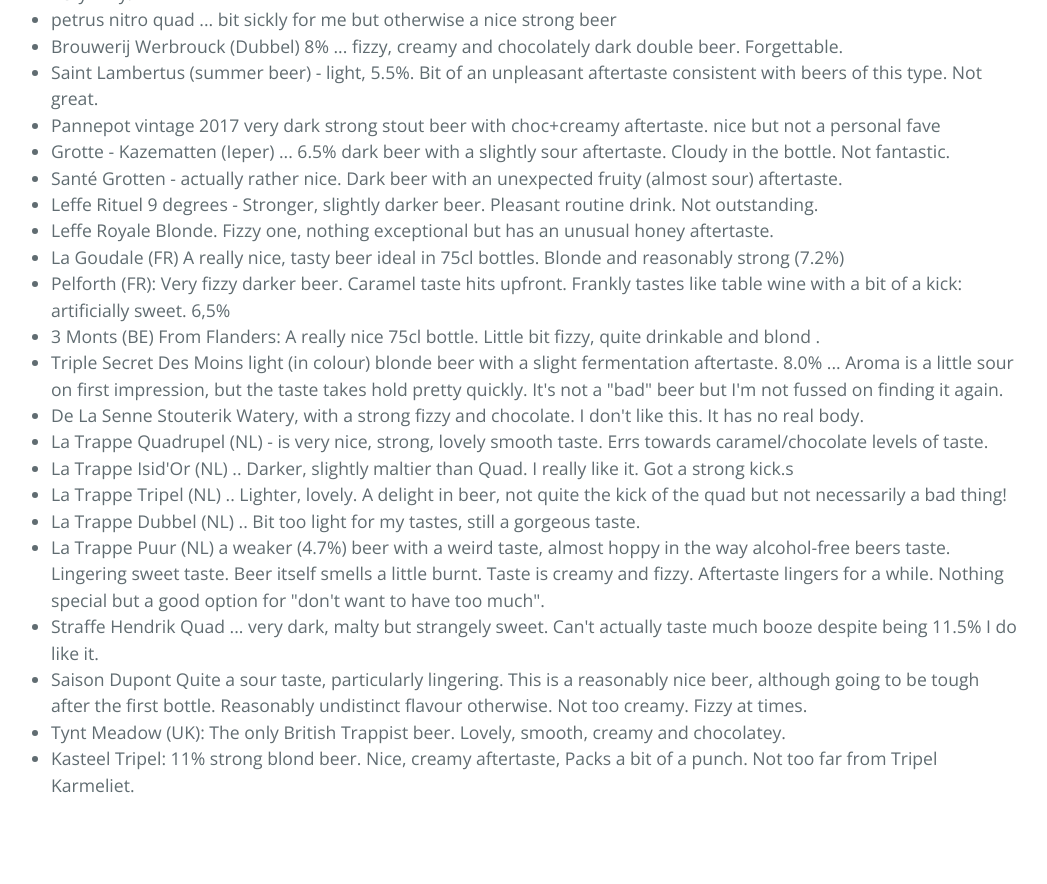
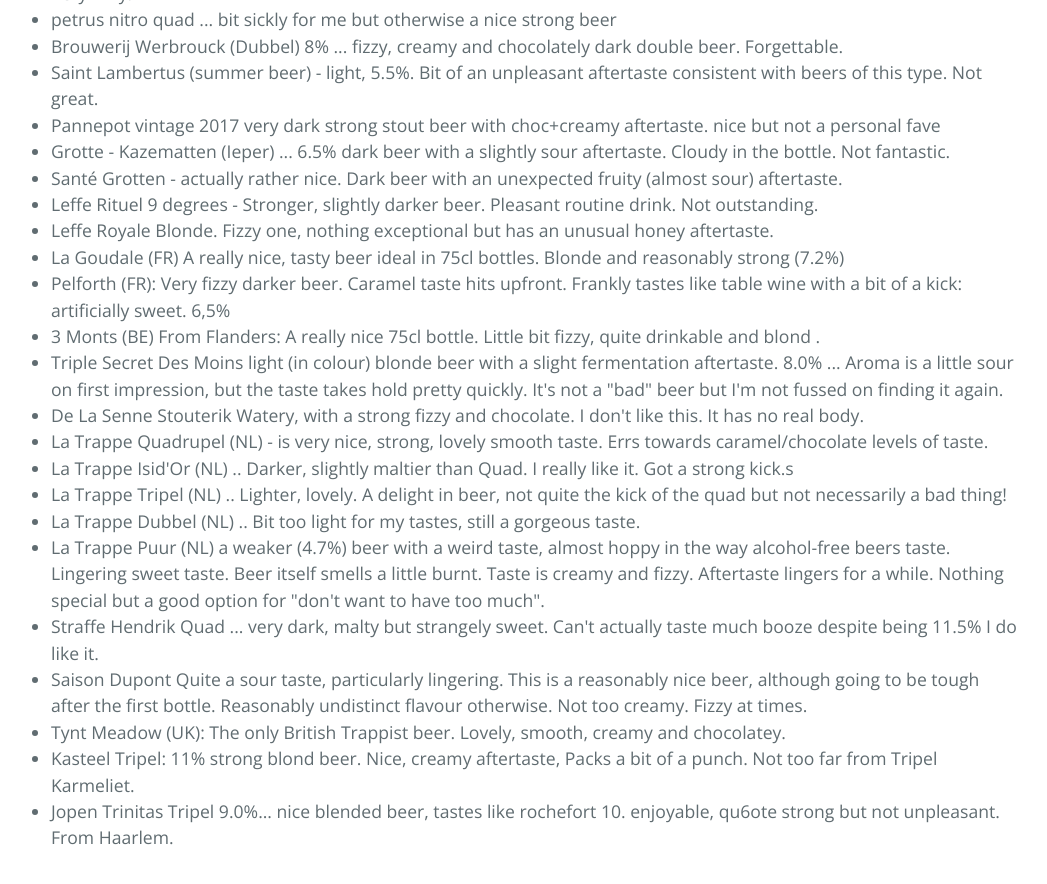
Before and after one commit to svenlatham/svenlatham-website, a Jekyll site: the page built from beer/index.html, in a window 1280 px wide and 900 px high, scrolled down 1643 px. Shown: the top 884 px of the window, without its empty margins (125-1172 px from the left). Built offline with Jekyll 4.4.1, drawn with Linux system fonts in a browser that asks for light colours; before the commit the page ends 2491 px from its top, so only the background shows below that.

Commit message:
Update index.html

```diff
--- a/beer/index.html
+++ b/beer/index.html
@@ -72,4 +72,5 @@ title: Beer
 <li>Saison Dupont Quite a sour taste, particularly lingering. This is a reasonably nice beer, although going to be tough after the first bottle. Reasonably undistinct flavour otherwise. Not too creamy. Fizzy at times.</li>
 <li>Tynt Meadow (UK): The only British Trappist beer. Lovely, smooth, creamy and chocolatey.</li>
 <li>Kasteel Tripel: 11% strong blond beer. Nice, creamy aftertaste, Packs a bit of a punch. Not too far from Tripel Karmeliet.</li>
+<li>Jopen Trinitas Tripel 9.0%... nice blended beer, tastes like rochefort 10. enjoyable, qu6ote strong but not unpleasant. From Haarlem.</li>
 </ul>
```
